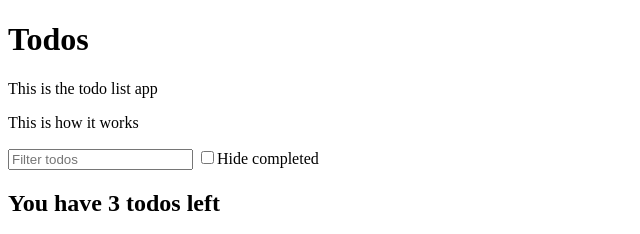
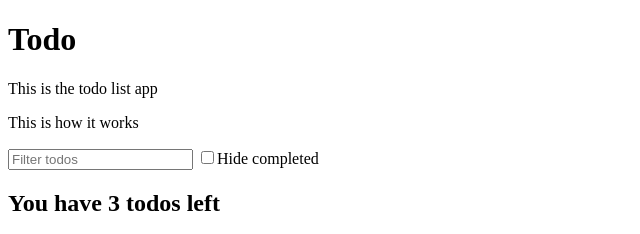
Before and after one commit to Trevor254/TO-DO-APP, a plain HTML site: page index.html in a window 1280 px wide. Shown: the top 234 px of the page, 0-640 px from the left. Drawn offline with Linux system fonts and the light colour scheme.

Commit message:
changed h1

```diff
--- a/index.html
+++ b/index.html
@@ -4,7 +4,7 @@
         <title>Todo Application</title>
     </head>
     <body>
-        <h1>Todos</h1>
+        <h1>Todo</h1>
 
         <p>This is the todo list app</p>
 
```
